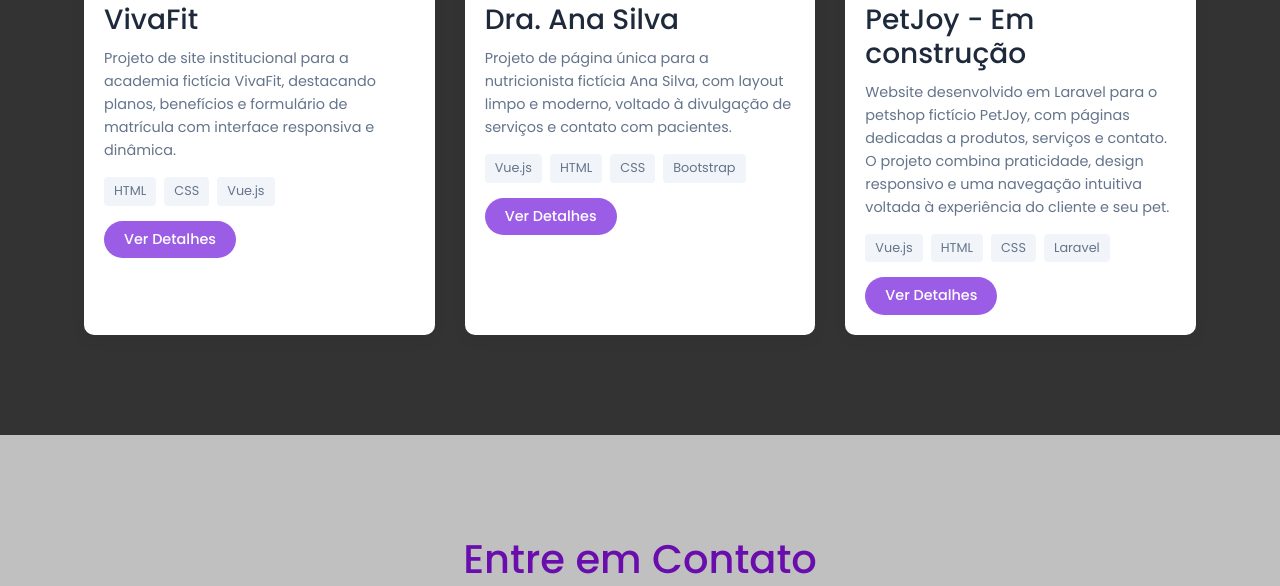
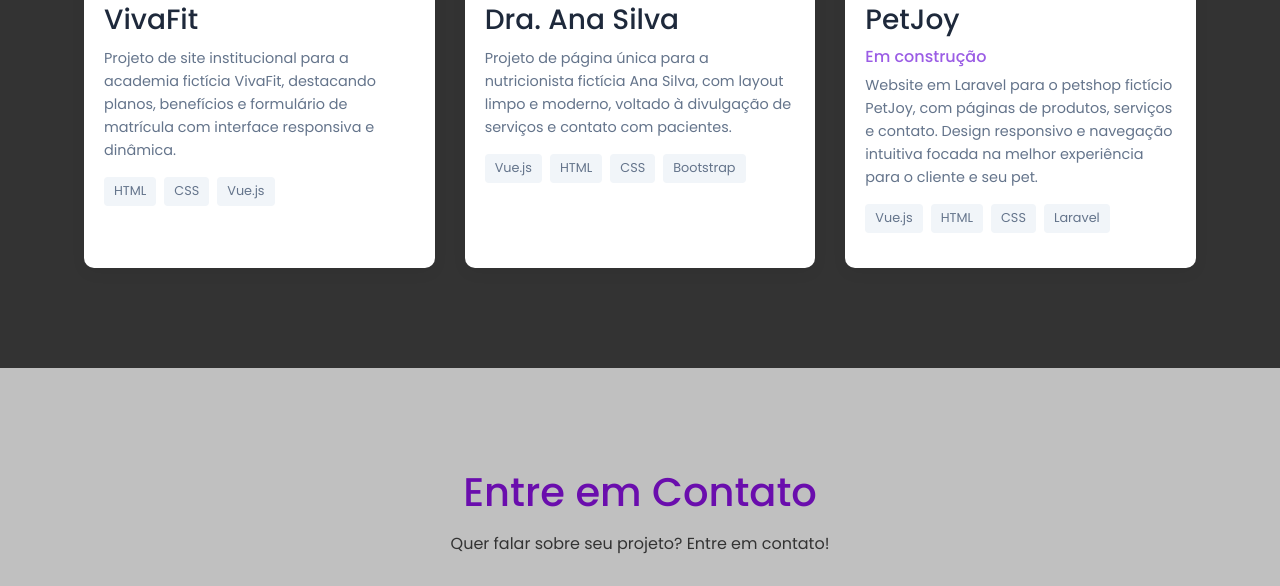
Before and after one commit to Grizotti5/Portfolio, a PHP site: page / in a window 1280 px wide. Shown: the part 2297-2883 px from the top of the page. Run offline with PHP 8.4, Linux system fonts and the light colour scheme; some libraries are stand-ins or nearby versions.

Commit message:
Add files via upload

```diff
--- a/css/style.css
+++ b/css/style.css
@@ -114,8 +114,7 @@ nav {
 .hero-content h1 {
     font-size: 3.5rem;
     margin-bottom: 20px;
-    /* background: linear-gradient(to right, var(--primary), var(--secondary)); */
-    background: linear-gradient(to right, #333, #c0c0c0);
+    background: linear-gradient(to right, #222, #d7d7d7);
     -webkit-background-clip: text;
     -webkit-text-fill-color: transparent;
 }
@@ -219,6 +218,7 @@ section {
     overflow: hidden;
     box-shadow: 0 5px 15px rgba(0, 0, 0, 0.05);
     transition: transform 0.3s, box-shadow 0.3s;
+    height: 100%;
 }
 
 .project-card:hover {
@@ -398,7 +398,7 @@ footer {
         left: -100%;
         width: 100%;
         height: calc(100vh - 70px);
-        background: white;
+        background: #333;
         flex-direction: column;
         align-items: center;
         justify-content: center;
@@ -411,11 +411,25 @@ footer {
 
     .nav-links li {
         margin: 15px 0;
+        color: #6A0DAD !important;
     }
 
     .hero-content h1 {
         font-size: 2.5rem;
+        font-size: clamp(1.5rem, 7vw, 3rem);
+        /* line-height: 1.2; */
     }
+    /* .hero::before {
+        content: "";
+        position: absolute;
+        inset: 0;
+        background: rgba(0, 0, 0, 0.2);
+        z-index: 0;
+    }
+    .hero-content {
+        position: relative;
+        z-index: 1;
+    } */
 
     .footer-content {
         flex-direction: column;
--- a/index.html
+++ b/index.html
@@ -23,7 +23,7 @@
                     <li><a href="#contact">Contato</a></li>
                 </ul>
                 <div class="menu-toggle">
-                    <i class="fas fa-bars"></i>
+                    <i class="fas fa-bars" style="color:#9B5DE5"></i>
                 </div>
             </nav>
         </div>
@@ -32,8 +32,8 @@
     <!-- Hero -->
     <section class="hero" id="home">
         <div class="container">
-            <div class="row" id="hero">
-                <div class="hero-content col-lg-8  align-content-center">
+            <div class="row justify-content-center" id="hero">
+                <div class="hero-content col-lg-8 mt-3 align-content-center">
                     <h1>Desenvolvedora Full Stack</h1>
                     <p>Interfaces modernas e responsivas que unem design e funcionalidade para proporcionar experiências envolventes.</p>
                     <a href="#projects" class="btn">Ver Projetos</a>
@@ -126,6 +126,7 @@ Meu propósito é criar experiências digitais que se destaquem pela fluidez, es
             </div>
 
             <div class="projects-grid">
+                <a href="https://viva-fit-academia.vercel.app/" target="_blank">
                 <div class="project-card">
                     <div class="project-img">
                         <img src="https://images.unsplash.com/photo-1534438327276-14e5300c3a48?ixlib=rb-4.0.3&ixid=M3wxMjA3fDB8MHxwaG90by1wYWdlfHx8fGVufDB8fHx8fA%3D%3D&auto=format&fit=crop&w=1170&q=80" style="width: 100%;">
@@ -138,10 +139,10 @@ Meu propósito é criar experiências digitais que se destaquem pela fluidez, es
                             <span class="project-tag">CSS</span>
                             <span class="project-tag">Vue.js</span>
                         </div>
-                        <a href="#" class="btn" style="padding: 8px 20px; font-size: 0.9rem;">Ver Detalhes</a>
                     </div>
                 </div>
-
+                </a>
+                <a href="https://ana-silva-nutri.vercel.app/" target="_blank">
                 <div class="project-card">
                     <div class="project-img">
                         <img src="https://images.unsplash.com/photo-1490645935967-10de6ba17061?ixlib=rb-4.0.3&ixid=M3wxMjA3fDB8MHxwaG90by1wYWdlfHx8fGVufDB8fHx8fA%3D%3D&auto=format&fit=crop&w=1153&q=80" style="width: 100%;">
@@ -155,26 +156,27 @@ Meu propósito é criar experiências digitais que se destaquem pela fluidez, es
                             <span class="project-tag">CSS</span>
                             <span class="project-tag">Bootstrap</span>
                         </div>
-                        <a href="#" class="btn" style="padding: 8px 20px; font-size: 0.9rem;">Ver Detalhes</a>
                     </div>
                 </div>
-
+                </a>
+                <a href="#">
                 <div class="project-card">
                     <div class="project-img">
-                        <i class="fas fa-mobile-alt"></i>
+                        <img src="https://images.unsplash.com/photo-1625794084867-8ddd239946b1?ixlib=rb-4.1.0&ixid=M3wxMjA3fDB8MHxwaG90by1wYWdlfHx8fGVufDB8fHx8fA%3D%3D&auto=format&fit=crop&q=80&w=1470" style="width: 100%;">
                     </div>
                     <div class="project-info">
-                        <h3 class="mt-3">PetJoy - Em construção</h3>
-                        <p>Website desenvolvido em Laravel para o petshop fictício PetJoy, com páginas dedicadas a produtos, serviços e contato. O projeto combina praticidade, design responsivo e uma navegação intuitiva voltada à experiência do cliente e seu pet.</p>
+                        <h3 class="mt-3">PetJoy</h3>
+                        <h6 style="color: #9B5DE5;">Em construção</h5>
+                        <p>Website em Laravel para o petshop fictício PetJoy, com páginas de produtos, serviços e contato. Design responsivo e navegação intuitiva focada na melhor experiência para o cliente e seu pet.</p>
                         <div class="project-tags">
                             <span class="project-tag">Vue.js</span>
                             <span class="project-tag">HTML</span>
                             <span class="project-tag">CSS</span>
                             <span class="project-tag">Laravel</span>
                         </div>
-                        <a href="#" class="btn" style="padding: 8px 20px; font-size: 0.9rem;">Ver Detalhes</a>
                     </div>
                 </div>
+                </a>
             </div>
         </div>
     </section>
```
